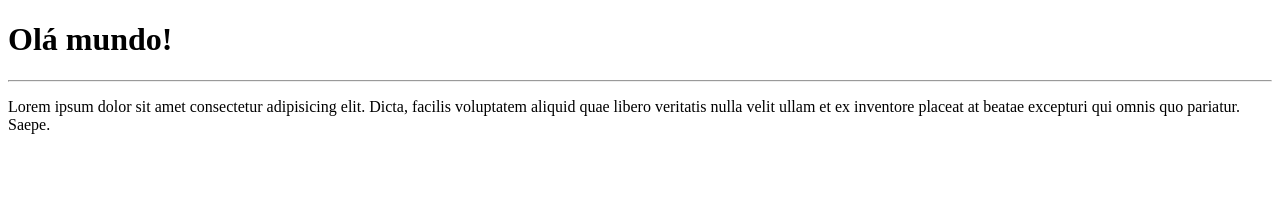
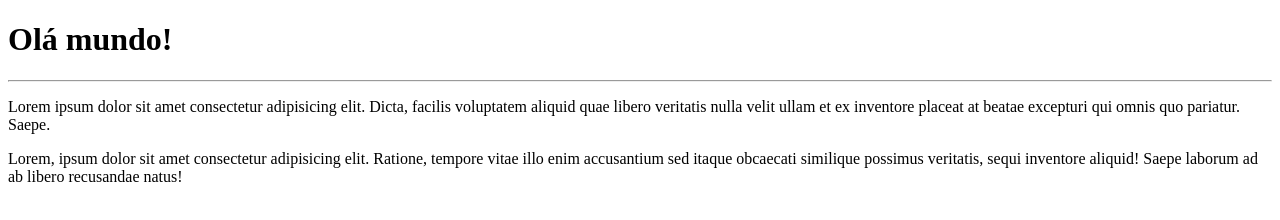
Before and after one commit to ManoF5/HelloWorld, a plain HTML site: page site-exemplo/index.html in a window 1280 px wide. Drawn offline with Linux system fonts and the light colour scheme.

Commit message:
adicionei um paragrafo

```diff
--- a/site-exemplo/index.html
+++ b/site-exemplo/index.html
@@ -9,5 +9,6 @@
     <h1>Olá mundo!</h1>
     <hr>
     <p>Lorem ipsum dolor sit amet consectetur adipisicing elit. Dicta, facilis voluptatem aliquid quae libero veritatis nulla velit ullam et ex inventore placeat at beatae excepturi qui omnis quo pariatur. Saepe.</p>
+    <p>Lorem, ipsum dolor sit amet consectetur adipisicing elit. Ratione, tempore vitae illo enim accusantium sed itaque obcaecati similique possimus veritatis, sequi inventore aliquid! Saepe laborum ad ab libero recusandae natus!</p>
 </body>
 </html>
```
